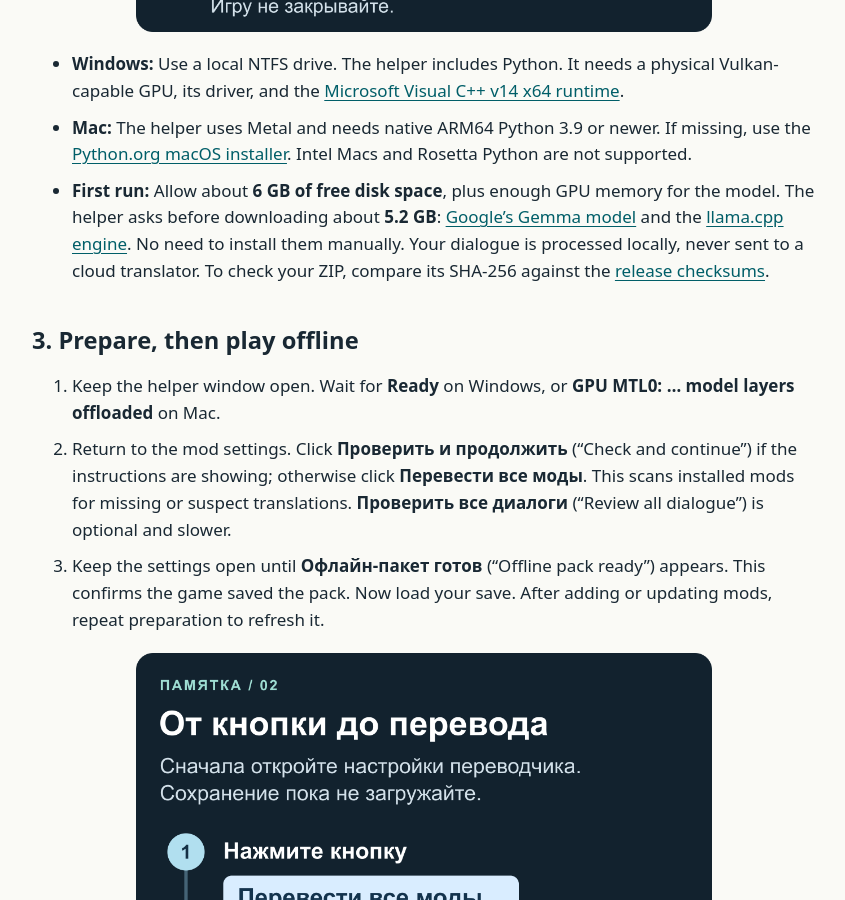
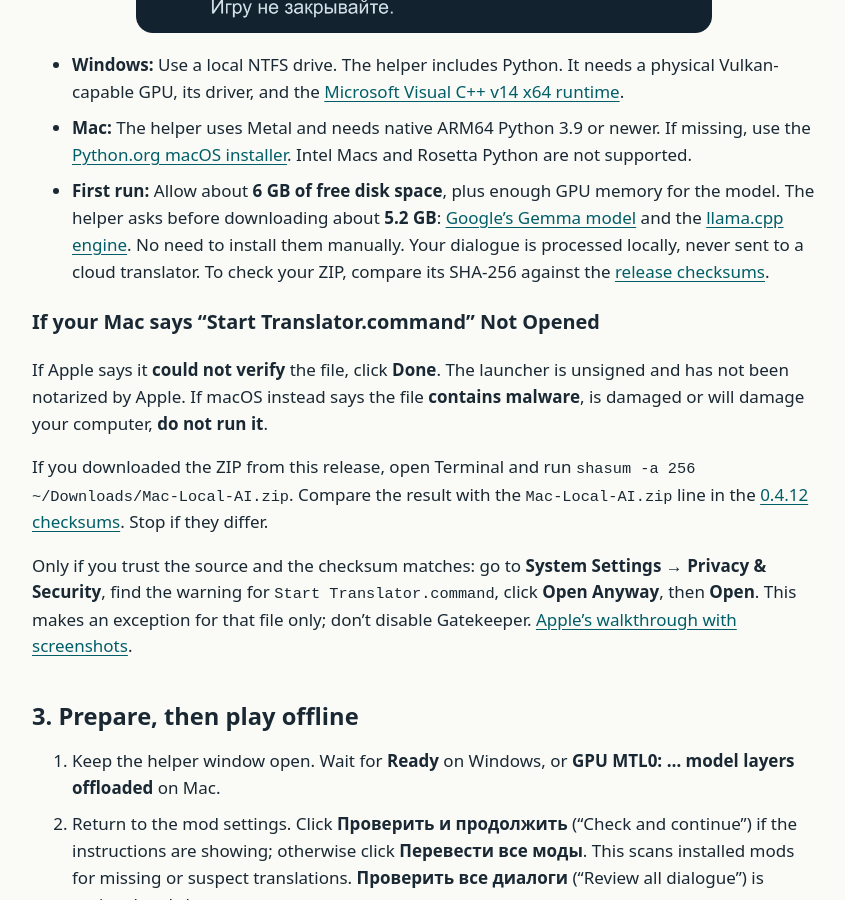
Before and after one commit to sadesguy/probably-stolen-translator, a Jekyll site: the page built from GUIDE.en.md, in a window 1280 px wide and 900 px high, scrolled down 2062 px. Shown: the whole window, without its empty margins (216-1061 px from the left). Built offline with Jekyll 4.4.1, drawn with Linux system fonts in a browser that asks for light colours; our own code applies the rules of GitHub Pages for plain Markdown files; some of the changed text lies outside the part shown.

Commit message:
Explain the macOS warning on first launch

````diff
--- a/GUIDE.en.md
+++ b/GUIDE.en.md
@@ -16,7 +16,7 @@ This community mod prepares Russian translations **before you open a save**. Onc
    └── LocalModTranslator.dll
    ```
 3. Start the game. In **Mods** (`Моды`), select **Локальный переводчик модов** and activate it. The mod asks for network access to reach your local helper and permission to open this guide in your browser. If upgrading from [0.4.11](https://github.com/sadesguy/probably-stolen-translator/releases/tag/v0.4.11), select **Review and enable** to approve the new browser-link permission. Enable the mods you want translated, restart the game and select **Русский** as the game language. [How the game handles permissions and updates.](https://github.com/dragonpan2/probably-stolen-modding/blob/main/ModdingGuide.md#what-players-see)
-4. In the main menu, open the translator's **settings**. If a matching offline pack is already installed, load your save and play. Otherwise click **Перевести все моды** (“Translate all mods”). If the helper isn't running, click **Открыть инструкцию на GitHub** (“Open the guide on GitHub”). This opens the instructions in your browser; it doesn't download or start the helper. **Leave the settings window open.**
+4. In the main menu, open the translator's **settings**. If a matching offline pack is already installed, load your save and play. Otherwise click **Перевести все моды** (“Translate all mods”). If the helper isn't running, click **Открыть инструкцию на GitHub** (“Open the guide on GitHub”). If no browser appears, open `https://sadesguy.github.io/probably-stolen-translator/en.html#helper` in your browser. **Leave the settings window open.**
 
 If you install a future Workshop release instead, subscribe, let Steam finish downloading, then follow step 3. Don't install both versions: the local copy takes priority. See the [game developer's activation guide](https://github.com/dragonpan2/probably-stolen-modding/blob/main/ModdingGuide.md#steam-workshop).
 
@@ -37,6 +37,14 @@ Download **one** file for your computer. Extract the **entire** archive to your
 - **Mac:** The helper uses Metal and needs native ARM64 Python 3.9 or newer. If missing, use the [Python.org macOS installer](https://www.python.org/downloads/macos/). Intel Macs and Rosetta Python are not supported.
 - **First run:** Allow about **6 GB of free disk space**, plus enough GPU memory for the model. The helper asks before downloading about **5.2 GB**: [Google's Gemma model](https://huggingface.co/google/gemma-4-E4B-it-qat-q4_0-gguf) and the [llama.cpp engine](https://github.com/ggml-org/llama.cpp/releases/tag/b12477). No need to install them manually. Your dialogue is processed locally, never sent to a cloud translator. To check your ZIP, compare its SHA-256 against the [release checksums](https://github.com/sadesguy/probably-stolen-translator/releases/download/v0.4.12/SHA256SUMS.txt).
 
+### If your Mac says “Start Translator.command” Not Opened
+
+If Apple says it **could not verify** the file, click **Done**. The launcher is unsigned and has not been notarized by Apple. If macOS instead says the file **contains malware**, is damaged or will damage your computer, **do not run it**.
+
+If you downloaded the ZIP from this release, open Terminal and run `shasum -a 256 ~/Downloads/Mac-Local-AI.zip`. Compare the result with the `Mac-Local-AI.zip` line in the [0.4.12 checksums](https://github.com/sadesguy/probably-stolen-translator/releases/download/v0.4.12/SHA256SUMS.txt). Stop if they differ.
+
+Only if you trust the source and the checksum matches: go to **System Settings → Privacy & Security**, find the warning for `Start Translator.command`, click **Open Anyway**, then **Open**. This makes an exception for that file only; don't disable Gatekeeper. [Apple’s walkthrough with screenshots](https://support.apple.com/en-us/102445).
+
 ## 3. Prepare, then play offline
 
 1. Keep the helper window open. Wait for **Ready** on Windows, or **GPU MTL0: … model layers offloaded** on Mac.
````
Also changed, not shown: README.md.
